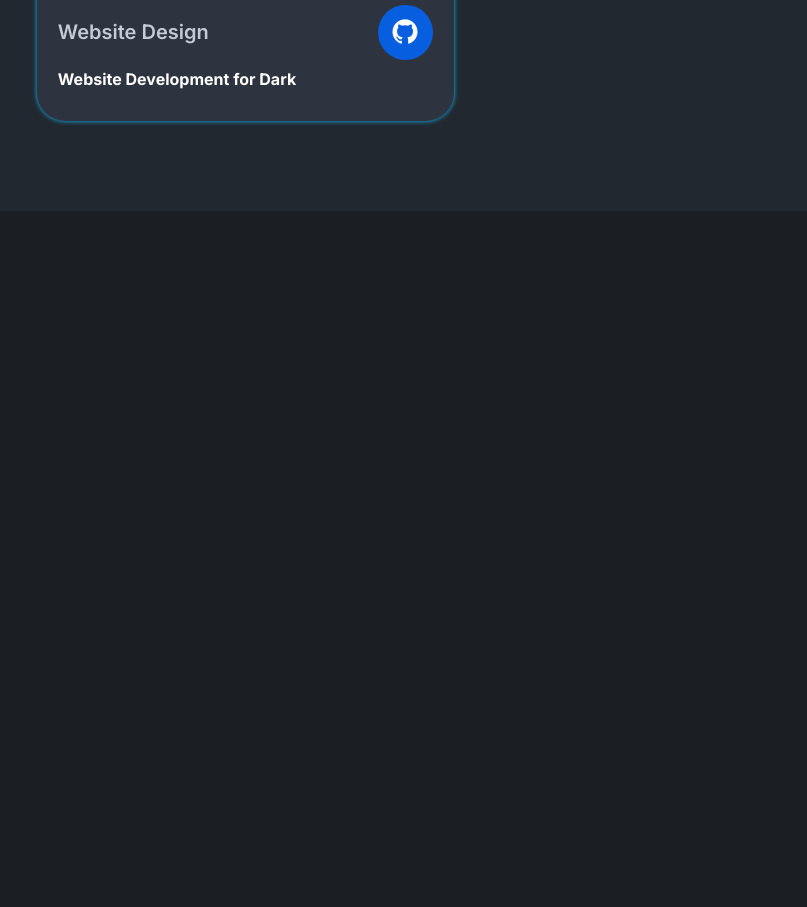
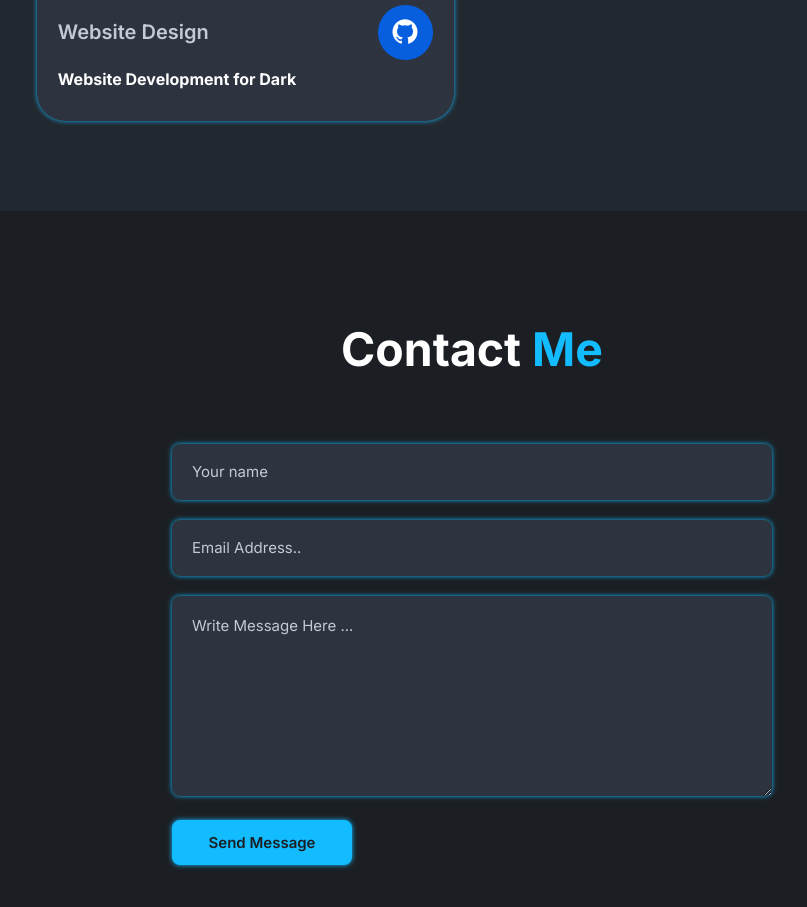
Before and after one commit to MD-DILDAR-MANDAL/MD-DILDAR-MANDAL.github.io, a website: page index.html in a window 1280 px wide. Shown: the part 3562-4469 px from the top of the page, without its empty margins (168-975 px from the left). Before the commit the page ends 3773 px from the top, so only its background shows below. Drawn offline with nearby package versions, Linux system fonts and the light colour scheme.

Commit message:
feat(contact): add contact section and design

```diff
--- a/index.html
+++ b/index.html
@@ -169,6 +169,21 @@
 
             </div>
         </section>
+        <!--contact-->
+        <section class="contact" id="contact">
+            <div class="center-text">
+                <h2>Contact <span>Me</span></h2>
+            </div>
+
+            <div class="contact-form">
+                <form action="">
+                    <input type="text" placeholder="Your name" required>
+                    <input type="email" placeholder="Email Address.." required>
+                    <textarea name="" id="" cols="30" rows="10" placeholder="Write Message Here ..." required></textarea>
+                    <input type="submit" name="" value="Send Message" class="send-btn">
+                </form>
+            </div>
+        </section>
         <!--javascript link-->
         <script src="script.js"></script>
     </body>
--- a/style.css
+++ b/style.css
@@ -365,3 +365,52 @@ header.sticky{
     transform: translateY(-5px) scale(1.03);
     cursor: pointer;
 }
+
+.contact-form{
+    display: flex;
+    align-items: center;
+    justify-content: center;
+    margin-top: 4.2rem;
+}
+
+.contact-form form{
+    position: relative;
+    width: 600px;
+}
+
+form input, form textarea{
+    width: 100%;
+    padding: 20px;
+    border: none;
+    outline: none;
+    box-shadow: 0 0 5px var(--main-color);
+    background: #2d343f;
+    color: var(--text-color);
+    margin-bottom: 20px;
+    border-radius: 8px;
+}
+
+form input::placeholder,form textarea::placeholder{
+    color: var(--other-color);
+    font-size: 15px;
+}
+
+form .send-btn{
+    display: inline-block;
+    padding: 11px 26px;
+    background: var(--main-color);
+    color: var(--bg-color);
+    border: 2px solid var(--main-color);
+    border-radius: 8px;
+    font-size: 15px;
+    font-weight: 600;
+    transition: all .50s ease;
+    width: 30%;
+}
+
+form .send-btn:hover{
+    background: transparent;
+    color: var(--main-color);
+    box-shadow: 0 0 20px var(--main-color);
+    cursor: pointer;
+}
```
